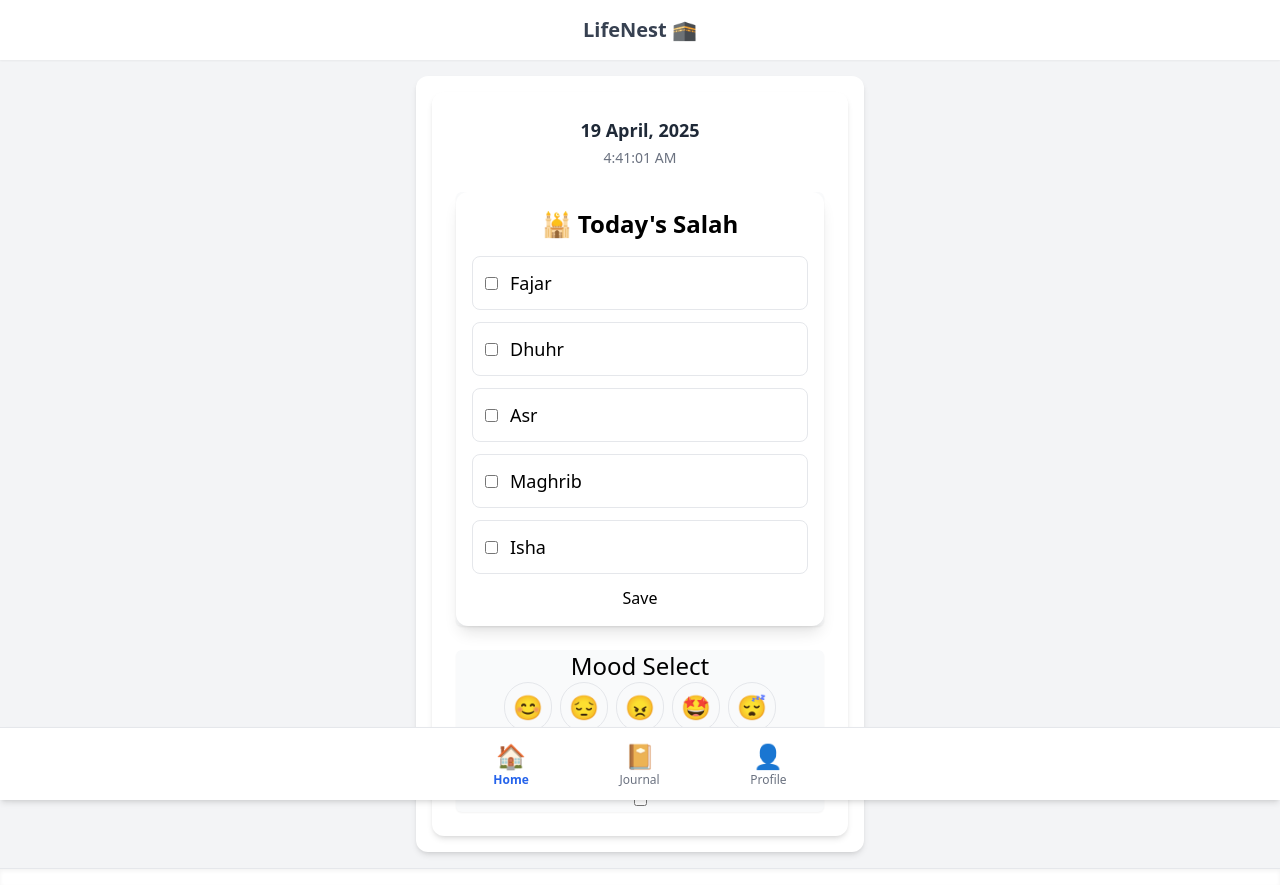
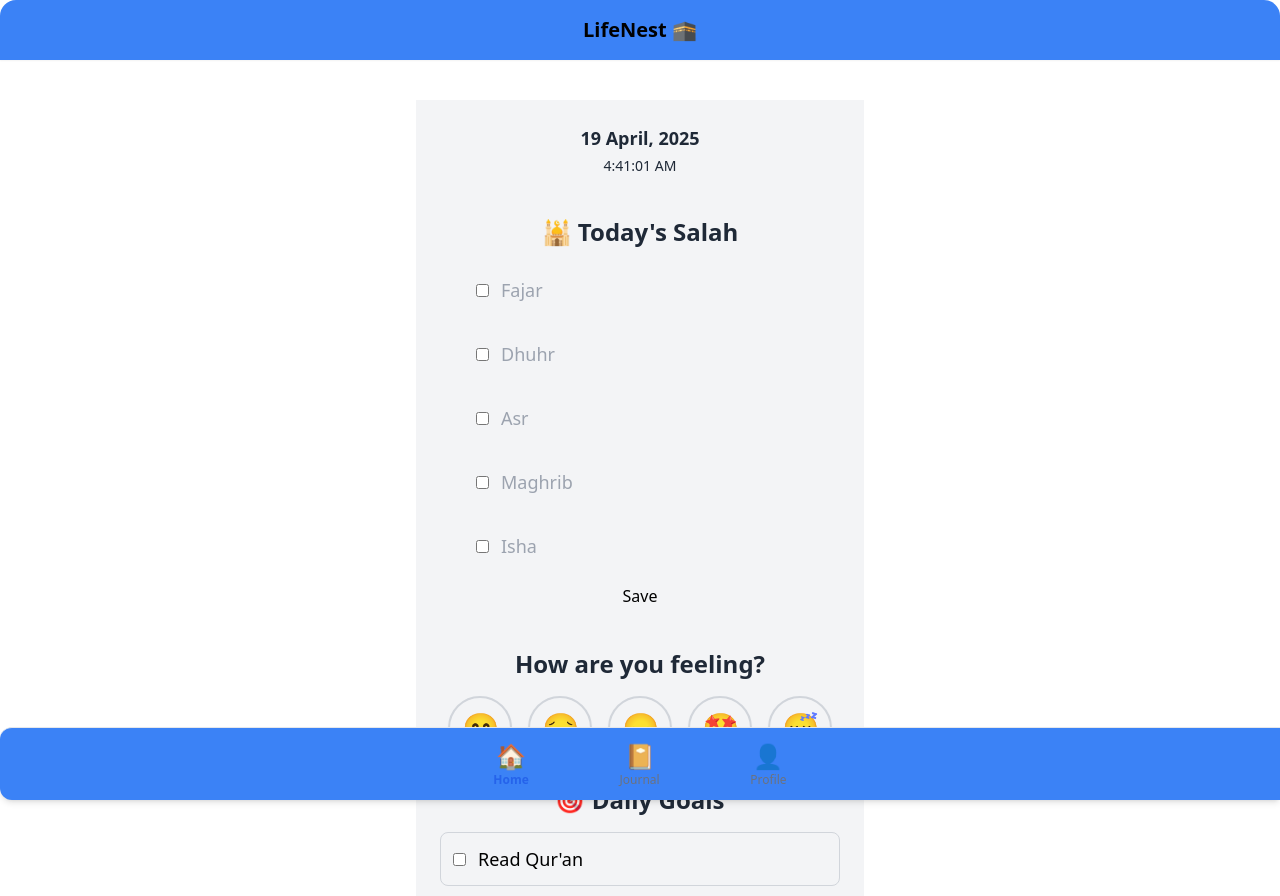
Before and after one commit to abubakar308/lifenest-client-site, a React (Vite) app: page / in a window 1280 px wide. Shown: the top 896 px of the page. Built offline with nearby package versions, Linux system fonts and the light colour scheme; no server answers.

Commit message:
feat: deiy goals daily journals and daily filings added

```diff
--- a/src/MainLayout/MainLayout.jsx
+++ b/src/MainLayout/MainLayout.jsx
@@ -3,21 +3,21 @@ import Navbar from "../conponents/Navbar";
 
 const MainLayout = () => {
     return (
-        <div className="min-h-screen bg-gray-100 flex flex-col">
+        <div className="min-h-screen flex flex-col">
         {/* Optional Header */}
-        <header className="bg-white shadow-sm p-4 text-center font-semibold text-xl text-gray-700">
+        <header className="bg-blue-500 rounded-t-2xl shadow-sm p-4 text-center font-semibold text-xl">
           LifeNest 🕋
         </header>
 
         {/* Main Content */}
-        <main className="flex-grow p-4">
-          <div className="max-w-md mx-auto bg-white rounded-xl shadow-md p-4">
+        <main className="flex-grow">
+          <div className="max-w-md mx-auto my-10">
             <Outlet />
           </div>
         </main>
 
         {/* Bottom Navbar */}
-        <footer className="bg-white shadow-inner border-t p-2">
+        <footer className="shadow-inner border-t p-2">
           <Navbar />
         </footer>
       </div>
--- a/src/conponents/DailyGoals.jsx
+++ b/src/conponents/DailyGoals.jsx
@@ -1,14 +1,55 @@
+import { useState } from "react";
+
+const goalsList = [
+  "Read Qur'an",
+  "Pray on time",
+  "Help someone",
+  "Avoid gossip",
+  "Say Alhamdulillah 100x",
+];
 
 const DailyGoals = () => {
-    return (
-        <div className="text-center">
-           <h2 className="text-2xl">Daily Goals</h2>
+  const [goals, setGoals] = useState([]);
 
-           <div>
-            <input type="checkbox" />
-           </div>
-        </div>
+  const toggleGoal = (goal) => {
+    setGoals((prev) =>
+      prev.includes(goal) ? prev.filter((g) => g !== goal) : [...prev, goal]
     );
+  };
+
+  return (
+    <div className="max-w-md mx-auto m-10 mt-4 text-center">
+      <h2 className="text-2xl font-bold text-gray-800 mb-4">🎯 Daily Goals</h2>
+
+      <div className="space-y-3">
+        {goalsList.map((goal, index) => (
+          <label
+            key={index}
+            className={`flex items-center gap-3 p-3 rounded-lg border transition cursor-pointer
+              ${
+                goals.includes(goal)
+                  ? "bg-green-100 text-green-800 border-green-300"
+                  : "hover:bg-gray-100 border-gray-300"
+              }`}
+          >
+            <input
+              type="checkbox"
+              checked={goals.includes(goal)}
+              onChange={() => toggleGoal(goal)}
+              className="checkbox checkbox-success"
+            />
+            <span className="text-lg">{goal}</span>
+          </label>
+        ))}
+      </div>
+
+      {goals.length > 0 && (
+        <p className="mt-4 text-green-700 font-medium">
+          ✅ You’ve completed {goals.length} out of {goalsList.length} goals today!
+        </p>
+      )}
+    </div>
+  );
 };
 
 export default DailyGoals;
--- a/src/conponents/MoodSelector.jsx
+++ b/src/conponents/MoodSelector.jsx
@@ -1,22 +1,42 @@
 import { useState } from "react";
 
 const MoodSelector = () => {
-    const [mood, setMood] = useState('');
+  const [selectedMood, setSelectedMood] = useState("");
+
+  const moods = [
+    { icon: "😊", label: "Happy" },
+    { icon: "😔", label: "Sad" },
+    { icon: "😠", label: "Angry" },
+    { icon: "🤩", label: "Excited" },
+    { icon: "😴", label: "Sleepy" },
+  ];
+
   return (
-        <div className="text-center">
-
-           <h2 className="text-2xl text-center">Mood Select</h2>
-           <div className="flex justify-center gap-2">
-  {["😊", "😔", "😠", "🤩", "😴"].map((mood, i) => (
+    <div className="text-center mt-4">
+      <h2 className="text-2xl font-bold text-gray-800 mb-4">How are you feeling?</h2>
+      <div className="flex justify-center gap-4 flex-wrap">
+        {moods.map((mood, i) => (
           <button
             key={i}
-      onClick={() => setMood(mood)}
-      className={`text-2xl p-2 rounded-full border hover:bg-blue-100`}
+            onClick={() => setSelectedMood(mood.icon)}
+            className={`w-16 h-16 flex items-center justify-center text-3xl rounded-full border-2 transition-all duration-200 shadow-sm hover:scale-110
+            ${
+              selectedMood === mood.icon
+                ? "bg-blue-100 border-blue-500 text-blue-600"
+                : "border-gray-300 hover:bg-gray-100"
+            }`}
+            title={mood.label}
           >
-      {mood}
+            {mood.icon}
           </button>
         ))}
       </div>
+
+      {selectedMood && (
+        <p className="mt-4 text-lg font-medium text-blue-700">
+          You selected: <span className="text-2xl">{selectedMood}</span>
+        </p>
+      )}
     </div>
   );
 };
--- a/src/conponents/Navbar.jsx
+++ b/src/conponents/Navbar.jsx
@@ -10,7 +10,7 @@ const Navbar = () => {
   ];
 
   return (
-    <nav className="fixed bottom-0 left-0 right-0 z-50 bg-white border-t shadow-md p-2">
+    <nav className="fixed bottom-0 left-0 right-0 z-50 bg-blue-500 rounded-l-xl border-t shadow-md p-2">
       <div className="max-w-sm mx-auto flex justify-around items-center text-2xl">
         {navItems.map(({ to, icon, label }) => (
           <Link
--- a/src/conponents/SalahTraker.jsx
+++ b/src/conponents/SalahTraker.jsx
@@ -50,16 +50,16 @@ const SalahTraker = () => {
   }, [user?.email, today]);
 
   return (
-    <div className="p-4 max-w-sm mx-auto bg-white shadow-lg rounded-xl mt-4">
-      <h2 className="text-2xl font-bold text-center mb-4">🕌 Today's Salah</h2>
+    <div className="p-4 max-w-sm mx-auto mt-4">
+      <h2 className="text-2xl font-bold text-center text-gray-800 mb-4">🕌 Today's Salah</h2>
       <form onSubmit={handleSubmit(onSubmit)} className="space-y-3">
         {["fajar", "dhuhr", "asr", "maghrib", "isha"].map((salah) => (
           <label
             key={salah}
-            className={`flex items-center gap-3 p-3 rounded-lg border transition ${
+            className={`flex items-center gap-3 p-3 transition ${
               salahData[salah]
-                ? "bg-green-100 text-green-800 border-green-300"
-                : "hover:bg-gray-100"
+                ? "text-green-800 border-green-300"
+                : "text-gray-400"
             }`}
           >
             <input
@@ -76,7 +76,7 @@ const SalahTraker = () => {
         <button
           type="submit"
           disabled={isSubmitted}
-          className="btn btn-success w-full mt-4 disabled:opacity-50"
+          className="btn btn-success w-full mt-4"
         >
           Save
         </button>
--- a/src/pages/Dashboar.jsx
+++ b/src/pages/Dashboar.jsx
@@ -18,26 +18,26 @@ const date = today.getDate();
 const currentDate = `${date} ${monthName}, ${year}`; // Example: 24 April, 2025
 
 return (
-  <div className="max-w-md mx-auto p-6 bg-white rounded-xl shadow-md space-y-6">
+  <div className="max-w-md mx-auto p-6 bg-gray-100 space-y-6">
 
     {/* Header with Date and Time */}
     <header className="flex flex-col items-center gap-1">
       <p className="text-lg font-semibold text-gray-800">{currentDate}</p>
-      <p className="text-sm text-gray-500">{time}</p>
+      <p className="text-sm text-gray-800">{time}</p>
     </header>
 
      {/* Salah Tracker */}
-     <div className="bg-gray-50 rounded-md shadow-sm">
+     <div>
       <SalahTraker />
     </div>
 
     {/* Mood Selector */}
-    <div className="bg-gray-50 rounded-md shadow-sm">
+    <div>
       <MoodSelector />
     </div>
 
     {/* Daily Goals */}
-    <div className="bg-gray-50 rounded-md shadow-sm">
+    <div>
       <DailyGoals />
     </div>
 
--- a/src/pages/Journal.jsx
+++ b/src/pages/Journal.jsx
@@ -1,11 +1,43 @@
-
+import { useState } from "react";
 
 const Journal = () => {
-    return (
-        <div>
-            jounral
-        </div>
-    );
+  const [entry, setEntry] = useState("");
+  const [saved, setSaved] = useState(false);
+
+  const handleSave = () => {
+    // এখানে তুমি চাইলে MongoDB/localStorage এ save করতে পারো
+    console.log("Saved entry:", entry);
+    setSaved(true);
+    setTimeout(() => setSaved(false), 2000); // 2 sec পর saved message চলে যাবে
+  };
+
+  return (
+    <div className="max-w-lg mx-auto bg-white p-6 mt-6 shadow-lg rounded-xl">
+      <h2 className="text-2xl font-bold mb-4 text-center text-gray-800">📝 Daily Journal</h2>
+
+      <textarea
+        rows="8"
+        value={entry}
+        onChange={(e) => setEntry(e.target.value)}
+        placeholder="Write your thoughts, reflections, or lessons of the day..."
+        className="w-full p-4 border border-gray-300 rounded-lg focus:outline-none focus:ring-2 focus:ring-blue-400"
+      ></textarea>
+
+      <button
+        onClick={handleSave}
+        disabled={!entry.trim()}
+        className="btn btn-primary mt-4 w-full disabled:bg-gray-400"
+      >
+        Save Entry
+      </button>
+
+      {saved && (
+        <p className="text-green-600 text-center mt-2 font-medium">
+          ✅ Journal saved!
+        </p>
+      )}
+    </div>
+  );
 };
 
 export default Journal;
--- a/src/pages/Profile.jsx
+++ b/src/pages/Profile.jsx
@@ -57,7 +57,7 @@ const Profile = () => {
 
         <SalahStreakMessage salahData={salahData} />
 
-        <h2 className="text-2xl font-semibold mb-2 text-center">🕌 Salah Tracker History</h2>
+        <h2 className="text-2xl font-semibold mb-2 text-center text-gray-400">🕌 Salah Tracker History</h2>
 
         {loading ? (
           <p className="text-center text-gray-400 text-base animate-pulse">Loading salah records...</p>
@@ -65,7 +65,7 @@ const Profile = () => {
           salahData.map((salah) => (
             <div
               key={salah._id}
-              className="border p-4 rounded-xl bg-white shadow space-y-3"
+              className="p-4 space-y-3"
             >
               <p className="text-lg font-bold text-gray-700">📅 {salah?.date}</p>
 
```
Lines whose indentation alone changed are shown as unchanged.
